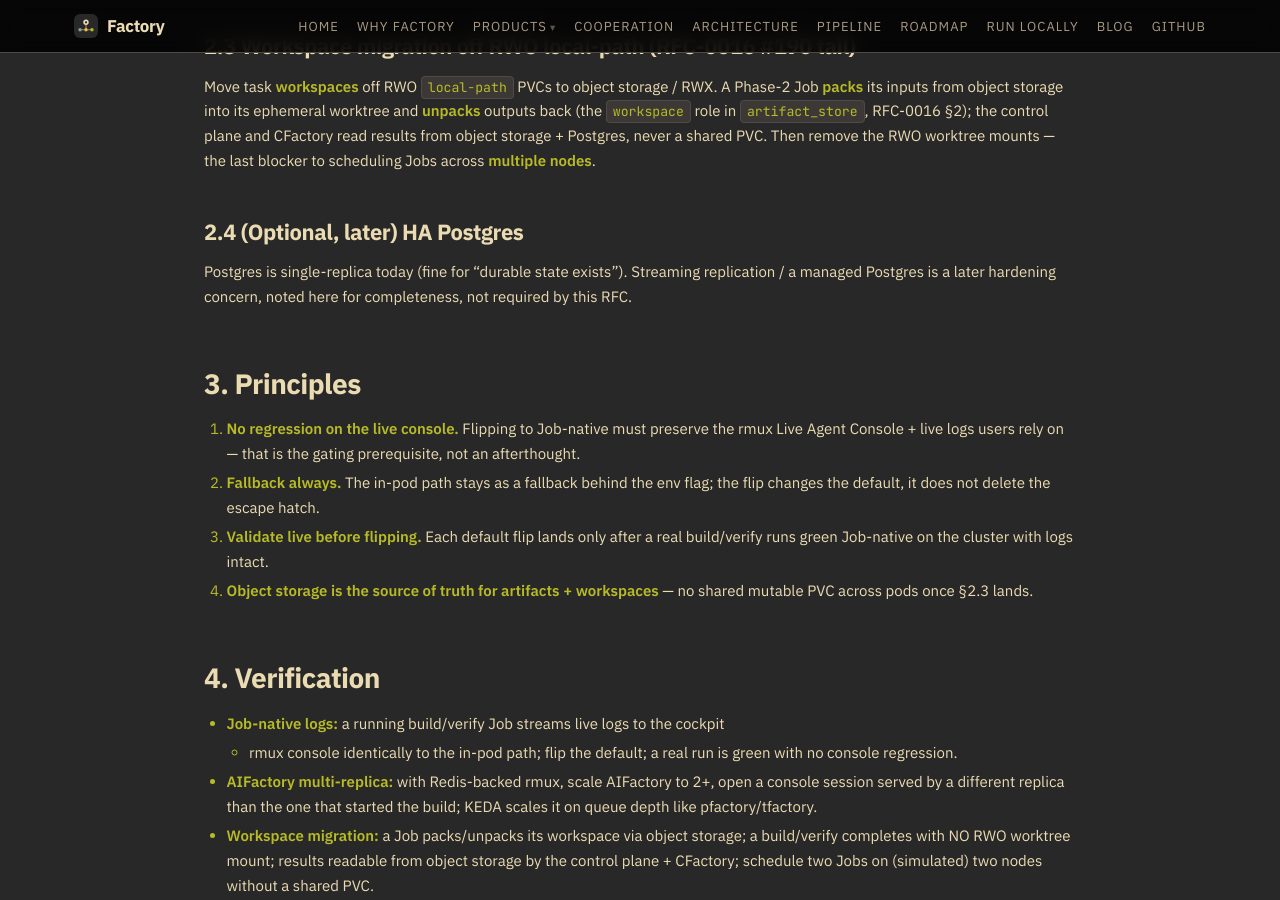
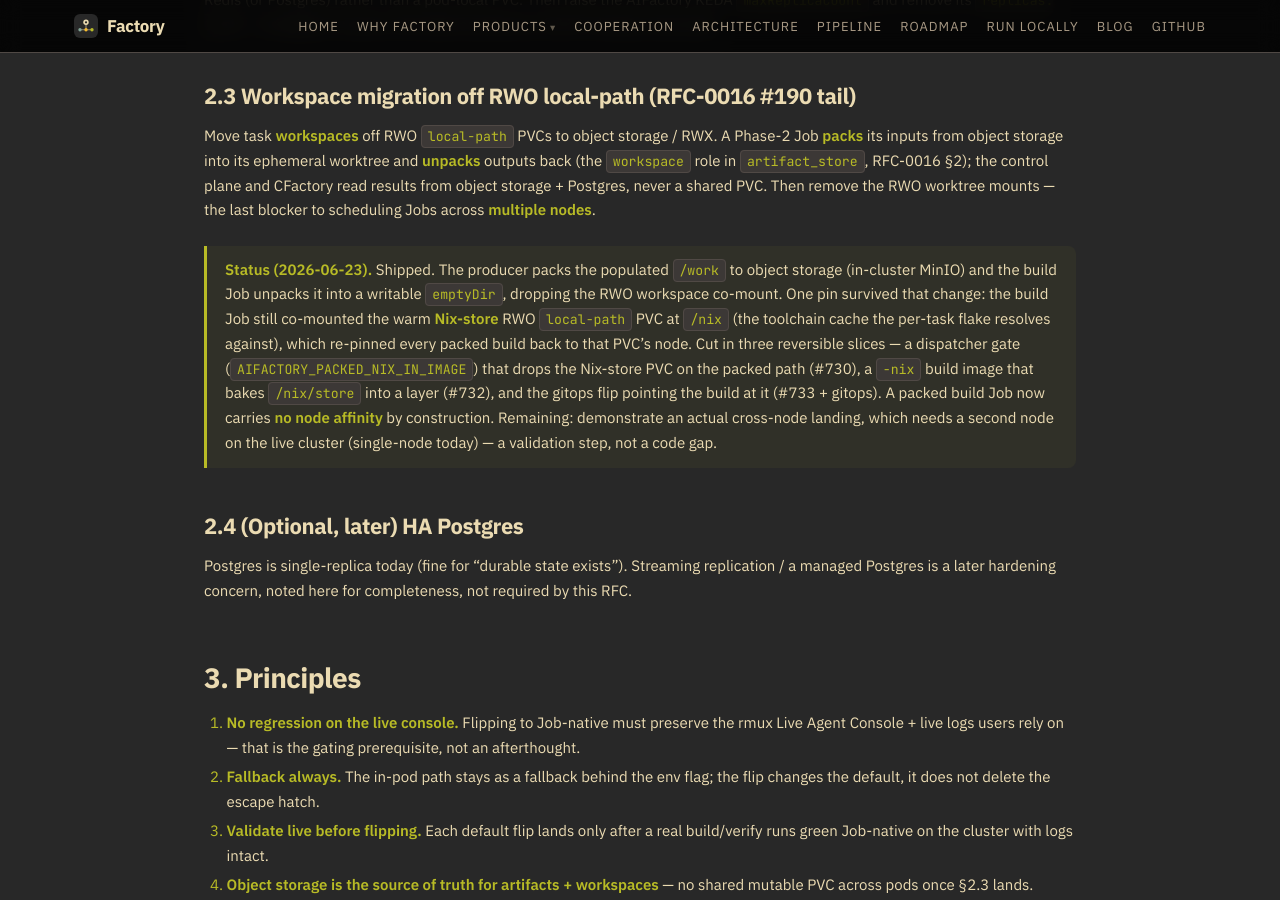
Before and after one commit to olafkfreund/Factory, a Jekyll site: the page built from docs/rfc/0017-full-job-native-execution-and-scale-out.md, in a window 1280 px wide and 900 px high, scrolled down 1286 px. Built offline with Jekyll 4.4.1, drawn with Linux system fonts in a browser that asks for light colours; some of the changed text lies outside the part shown.

Commit message:
docs: scenario post + RFC-0017 status — the last node-pin (nix-in-image depin, #190) (#214)
New Factory Pages blog post walking the engineering behind cutting the last
node-affinity on the packed AIFactory build path: workspace pack/unpack (#207)
freed /work, but the build still co-mounted the warm Nix-store RWO local-path PVC
at /nix, re-pinning every packed build to that node. Baking the store into a -nix
build image + a dispatcher gate (AIFACTORY_PACKED_NIX_IN_IMAGE) + the gitops flip
removes it; a packed build Job now carries no node affinity. Honest close: the
cross-node landing proof is pending a second cluster node, not more code.

Also refreshes RFC-0017's status block + §2.3 to record the depin (shipped) and
the one remaining validation (cross-node landing).


Claude-Session: https://claude.ai/code/session_012uJZeYjNEh39bBxqa1NUZK

Co-authored-by: Claude Opus 4.8 (1M context) <noreply@anthropic.com>

```diff
--- a/docs/rfc/0017-full-job-native-execution-and-scale-out.md
+++ b/docs/rfc/0017-full-job-native-execution-and-scale-out.md
@@ -10,8 +10,12 @@ permalink: /rfc/job-native-scale-out/
 > streaming, Redis-backed multi-replica rmux, workspace pack/unpack #207, and
 > multi-replica running live. The Job-native build+verify *default* flips
 > (#671/#466) are **not yet live** — they are converging through bug rounds on
-> safe in-pod defaults; Stage E multi-node workspace consumption remains.) ·
-> **Created:** 2026-06-21 · **Updated:** 2026-06-21 · **Extends:**
+> safe in-pod defaults. Stage E workspace pack/unpack runs live, and the last
+> node-pin on the packed build path — the warm Nix-store PVC — was cut by baking
+> the store into a `-nix` build image (#190); a packed build Job now carries no
+> node affinity. The cross-node *landing* proof is pending a second cluster node,
+> not more code.) ·
+> **Created:** 2026-06-21 · **Updated:** 2026-06-23 · **Extends:**
 > [RFC-0016](./0016-horizontal-concurrent-execution.md) (Job-per-task substrate,
 > durable state, KEDA), [RFC-0005](./0005-environment-manifest-and-toolchain-provisioning.md)
 > (Nix Jobs) · **Affects:** AIFactory (build default, logs/rmux, Redis),
@@ -61,6 +65,19 @@ and **unpacks** outputs back (the `workspace` role in `artifact_store`, RFC-0016
 never a shared PVC. Then remove the RWO worktree mounts — the last blocker to
 scheduling Jobs across **multiple nodes**.
 
+> **Status (2026-06-23).** Shipped. The producer packs the populated `/work` to
+> object storage (in-cluster MinIO) and the build Job unpacks it into a writable
+> `emptyDir`, dropping the RWO workspace co-mount. One pin survived that change:
+> the build Job still co-mounted the warm **Nix-store** RWO `local-path` PVC at
+> `/nix` (the toolchain cache the per-task flake resolves against), which re-pinned
+> every packed build back to that PVC's node. Cut in three reversible slices —
+> a dispatcher gate (`AIFACTORY_PACKED_NIX_IN_IMAGE`) that drops the Nix-store PVC
+> on the packed path (#730), a `-nix` build image that bakes `/nix/store` into a
+> layer (#732), and the gitops flip pointing the build at it (#733 + gitops). A
+> packed build Job now carries **no node affinity** by construction. Remaining:
+> demonstrate an actual cross-node landing, which needs a second node on the live
+> cluster (single-node today) — a validation step, not a code gap.
+
 ### 2.4 (Optional, later) HA Postgres
 Postgres is single-replica today (fine for "durable state exists"). Streaming
 replication / a managed Postgres is a later hardening concern, noted here for
```
Also changed, not shown: docs/_posts/2026-06-23-the-last-node-pin-packed-builds.md (added, +118 -0 lines).
